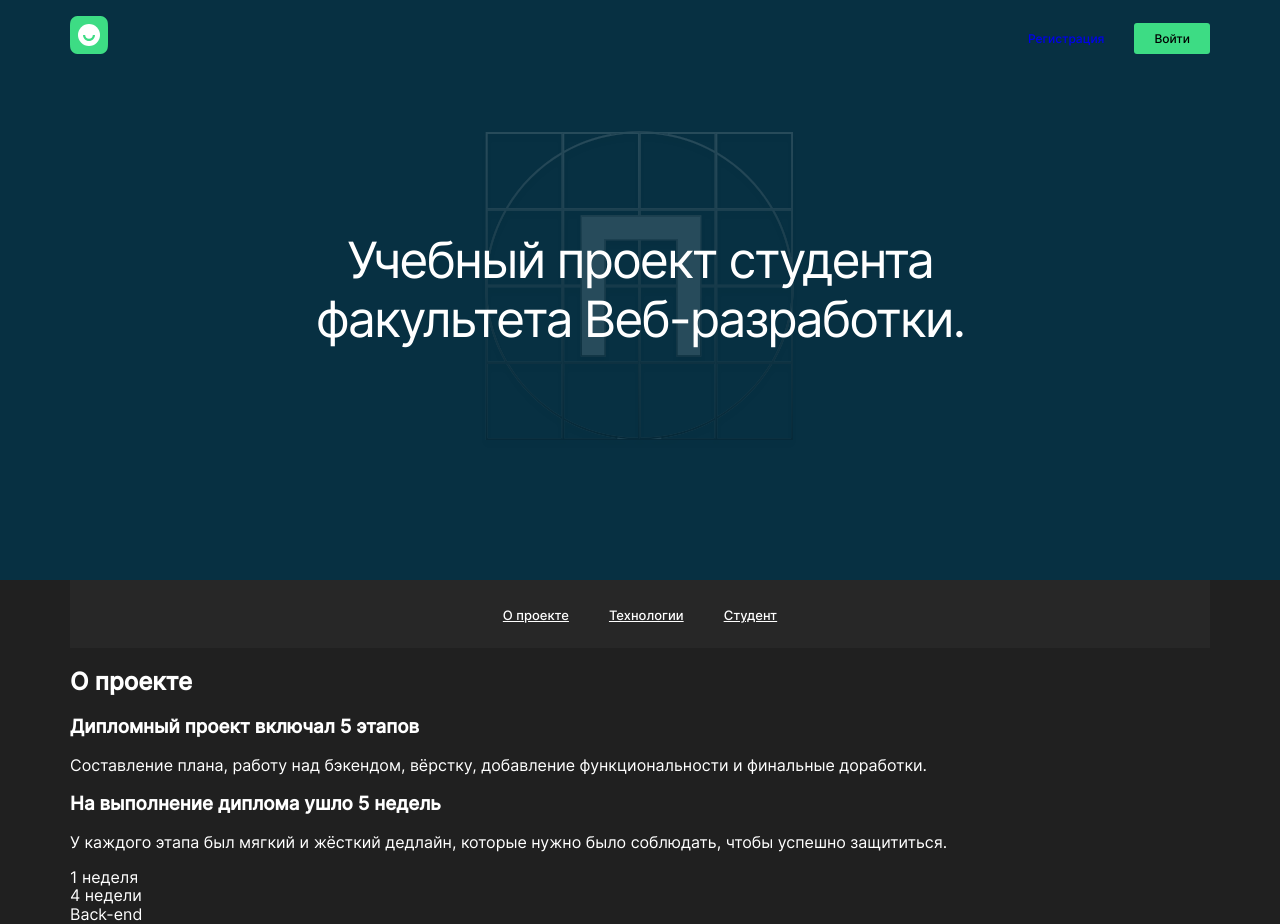
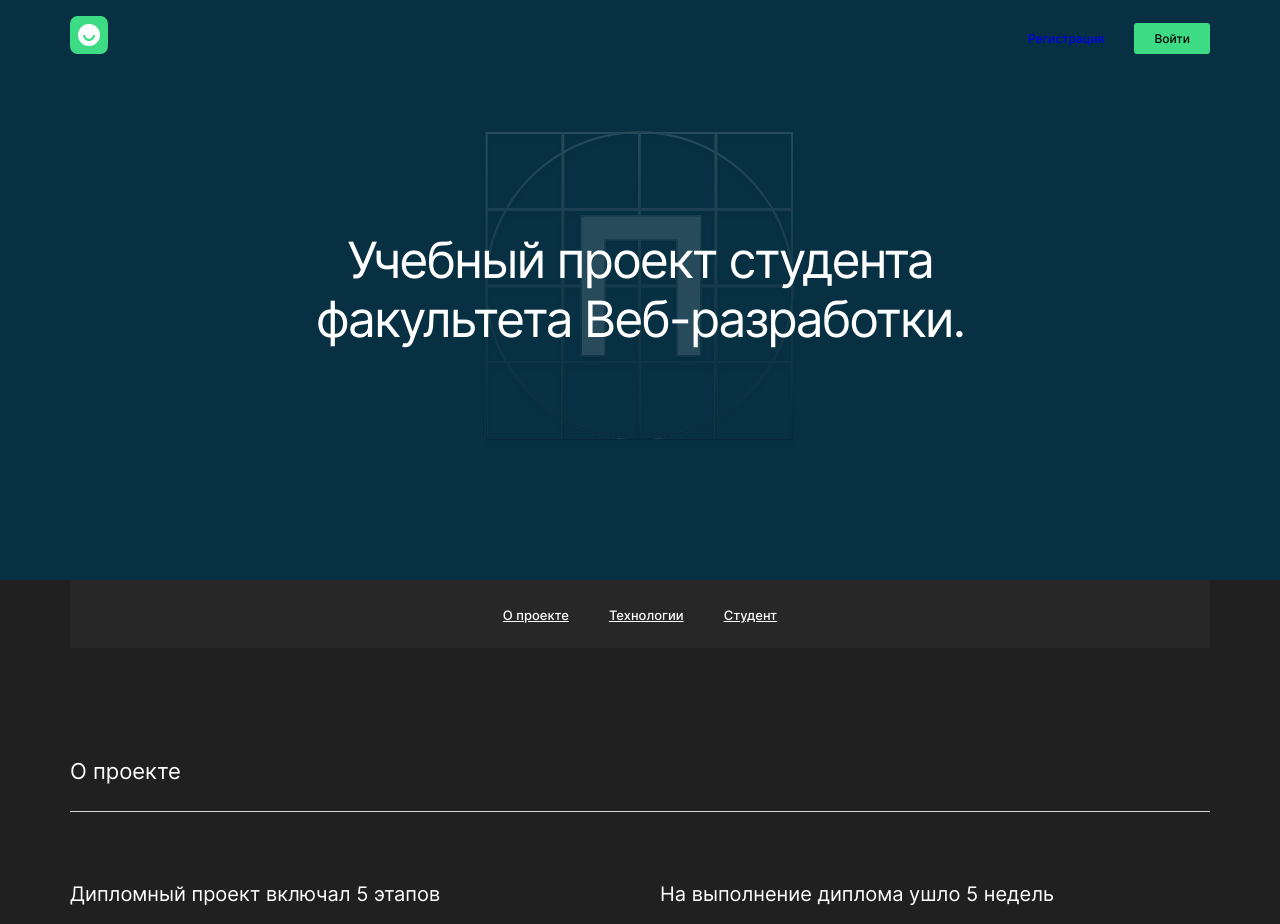
Before and after one commit to kspshnik/movies-service, a React (Create React App) app: page / in a window 1280 px wide. Shown: the top 924 px of the page. Built offline with nearby package versions, Linux system fonts and the light colour scheme.

Commit message:
feature: лендинг секция about

```diff
--- a/src/components/LandingPage/LandingPage.css
+++ b/src/components/LandingPage/LandingPage.css
@@ -59,6 +59,96 @@
   color: #ffffff;
   }
 
+.landing__section {
+  padding: 70px 8px;
+  }
+
+.landing__title {
+  font-size: 18px;
+  font-weight: 400;
+  line-height: 1.21;
+  text-align: left;
+  margin: 0;
+  padding: 0;
+  }
+
+.landing__separator {
+  height: 1px;
+  width: 100%;
+  border-bottom: 1px solid #DADADA;
+  margin: 0 auto;
+  padding: 30px 0 0 0;
+  }
+
+.landing__about {
+  display: flex;
+  flex-flow: column nowrap;
+  justify-content: flex-start;
+  align-items: flex-start;
+  padding: 60px 0;
+  }
+.landing__item {
+  padding: 0 0 55px 0;
+  width: 284px;
+  }
+.landing__item:last-of-type {
+  padding: 0;
+  }
+
+.landing__subtitle {
+  padding: 0 0 15px 0;
+  font-size: 18px;
+  font-weight: 400;
+  line-height: 1.21;
+  text-align: left;
+  margin: 0;
+  }
+
+.landing__text {
+  font-size: 11px;
+  font-weight: 400;
+  line-height: 1.45;
+  text-align: left;
+  margin: 0;
+  padding: 0;
+  }
+
+.landing__timing {
+  display: grid;
+  grid-template-columns: 5fr 9fr;
+  grid-template-rows: repeat(2, 35px);
+  margin-bottom: -10px;
+  }
+
+.landing__backend-timeline {
+  font-size: 11px;
+  line-height: 35px;
+  text-align: center;
+  font-weight: 400;
+  color: #000000;
+  background-color: #3DDC84;
+  }
+
+.landing__frontend-timeline {
+
+  font-size: 11px;
+  line-height: 35px;
+  text-align: center;
+  font-weight: 400;
+  color: #ffffff;
+  background-color: #303030;
+  }
+.landing__cutline {
+  font-size: 11px;
+  line-height: 35px;
+  text-align: center;
+  font-weight: 400;
+  color: #a0a0a0;
+  background-color: transparent;
+  }
+
+
+
 @media screen and (min-width: 768px) {
 
   .landing__lead {
@@ -83,6 +173,59 @@
     line-height: 1.23;
     }
 
+  .landing__section {
+    padding: 90px 10px;
+    }
+
+  .landing__title {
+    font-size: 22px;
+    }
+
+  .landing__separator {
+    padding: 25px 0 0 0;
+    }
+
+  .landing__about {
+    display: flex;
+    flex-flow: row nowrap;
+    justify-content: space-between;
+    align-items: flex-start;
+    padding: 70px 0;
+    }
+  .landing__item {
+    padding: 0;
+    width: 319px;
+    }
+
+  .landing__subtitle {
+    padding: 0 0 22px 0;
+    font-size: 20px;
+    }
+
+  .landing__text {
+    font-size: 12px;
+    line-height: 1.5;
+    }
+
+  .landing__timing {
+    grid-template-columns: 14fr 53fr;
+    margin: 0;
+    padding: 25px 0 0 0;
+    }
+
+  .landing__backend-timeline {
+    font-size: 14px;
+    }
+
+  .landing__frontend-timeline {
+
+    font-size: 14px;
+    }
+
+  .landing__cutline {
+    font-size: 14px;
+    }
+
   }
 
 
@@ -94,4 +237,25 @@
     padding: 0 70px;
     }
 
+  .landing__section {
+    padding: 110px 0;
+    }
+
+  .landing__item {
+    width: 550px;
+    }
+
+  .landing__subtitle {
+    padding: 0 0 25px 0;
+    }
+
+  .landing__text {
+    font-size: 14px;
+    line-height: 1.43;
+    }
+
+  .landing__timing {
+    grid-template-columns: 228fr 912fr;
+    padding: 40px 0 0 0;
+    }
   }
--- a/src/components/LandingPage/LandingPage.js
+++ b/src/components/LandingPage/LandingPage.js
@@ -21,19 +21,21 @@ const LandingPage = () => (
     <section id='about' className='landing__section'>
       <h2 className='landing__title'>О проекте</h2>
       <div className='landing__separator' />
-      <h3 className='landing__subtitle'>Дипломный проект включал 5 этапов</h3>
-      <p className='landing__text'>Составление плана, работу над бэкендом, вёрстку, добавление функциональности и финальные доработки.</p>
-      <h3 className='landing__subtitle'>На выполнение диплома ушло 5 недель</h3>
-      <p className='landing__text'>У каждого этапа был мягкий и жёсткий дедлайн, которые нужно было соблюдать, чтобы успешно защититься.</p>
+      <div className='landing__about'>
+        <div className='landing__item'>
+          <h3 className='landing__subtitle'>Дипломный проект включал 5 этапов</h3>
+          <p className='landing__text'>Составление плана, работу над бэкендом, вёрстку, добавление функциональности и финальные доработки.</p>
+        </div>
+        <div className='landing__item'>
+          <h3 className='landing__subtitle'>На выполнение диплома ушло 5 недель</h3>
+          <p className='landing__text'>У каждого этапа был мягкий и жёсткий дедлайн, которые нужно было соблюдать, чтобы успешно защититься.</p>
+        </div>
+      </div>
       <div className='landing__timing'>
-        <div className='landing__timeline'>
-          <div className='landing__backend landing__backend_timeline'>1 неделя</div>
-          <div className='landing__frontend landing__frontend_timeline'>4 недели</div>
-        </div>
-        <div className='landing__timeline'>
-          <div className='landing__backend_cutline'>Back-end</div>
-          <div className='landing__frontend_cutline'>Front-end</div>
-        </div>
+        <div className='landing__backend-timeline'>1 неделя</div>
+        <div className='landing__frontend-timeline'>4 недели</div>
+        <div className='landing__cutline'>Back-end</div>
+        <div className='landing__cutline'>Front-end</div>
       </div>
     </section>
     <section id='tech' className='landing__section'>
```
